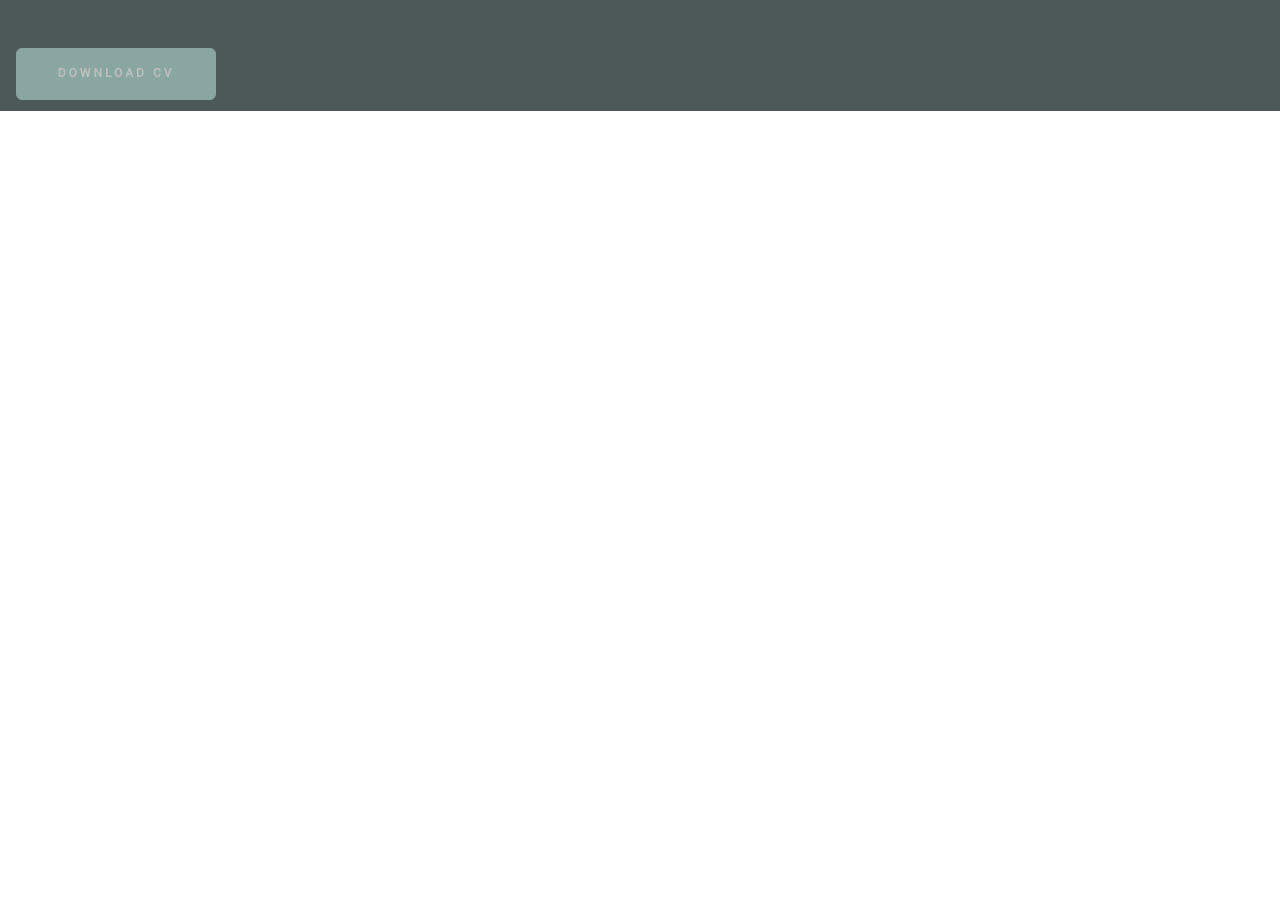
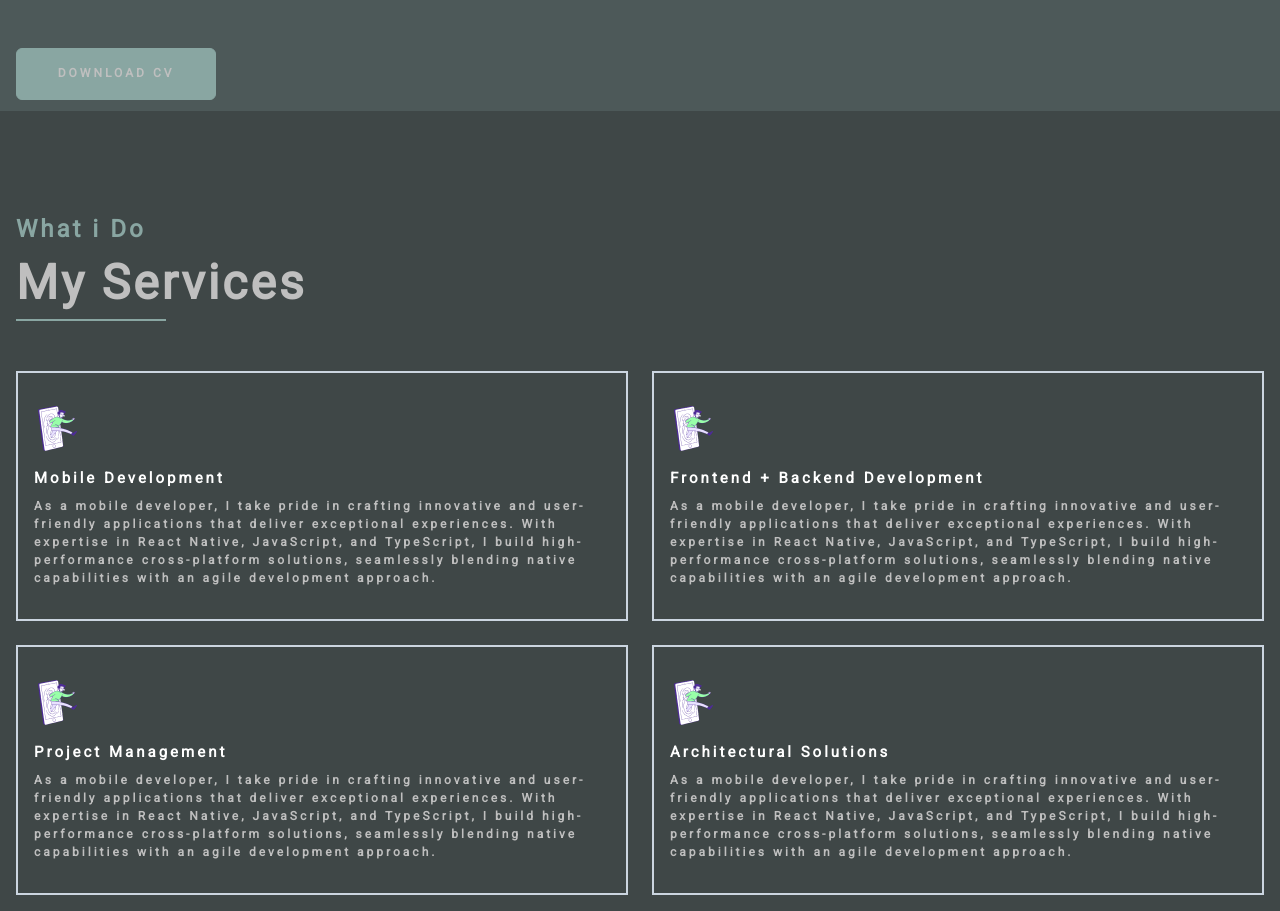
Before and after one commit to JonatasAlves9/Portifolio, a React (Vite) app: page / in a window 1280 px wide. Shown: the part 1489-2400 px from the top of the page. Before the commit the page ends 1600 px from the top, so only its background shows below. Built offline with nearby package versions, Linux system fonts and the light colour scheme.

Commit message:
feat: services

```diff
--- a/src/App.tsx
+++ b/src/App.tsx
@@ -2,7 +2,8 @@ import './App.css'
 import {ChakraProvider, extendTheme} from '@chakra-ui/react'
 import {Home} from "./pages/home";
 import '@fontsource/roboto';
-import {About} from "./pages/about"; // Importe a fonte Roboto
+import {About} from "./pages/about";
+import {Services} from "./pages/services"; // Importe a fonte Roboto
 
 function App() {
 
@@ -15,7 +16,8 @@ function App() {
             light: '#BFBFBF',
             secondary: '#89A6A2',
             background: {
-                100: '#4D5959'
+                100: '#4D5959',
+                75: "#3F4747",
             }
         },
         fonts: {
@@ -30,6 +32,7 @@ function App() {
         <ChakraProvider theme={theme}>
             <Home/>
             <About/>
+            <Services/>
         </ChakraProvider>
     )
 }
--- /dev/null
+++ b/src/pages/services/index.tsx
@@ -0,0 +1,87 @@
+import {Flex, Text, Box, Container, Spacer, Grid, Image} from '@chakra-ui/react'
+import icon from '../../assets/Vector.png'
+
+export const Services = () => {
+
+    return (
+        <Box minH={'100vh'} bg={'background.75'}>
+            <Container maxW="container.xl" pt={'100px'}>
+                <Text color={'secondary'} fontSize="24px" fontFamily={"body"}
+                      letterSpacing="3px" fontWeight="bold">
+                    What i Do
+                </Text>
+                <Text color={'light'} fontSize="48px" fontFamily={"body"}
+                      fontWeight="bold" letterSpacing="3px">
+                    My Services
+                </Text>
+                <Box border="1px solid" borderColor={"secondary"} width="150px" mr="4"/>
+                <Spacer mt={'50px'}/>
+
+                <Grid templateColumns={['1fr', '1fr', '1fr', 'repeat(2, 1fr)']} gap={6}
+                      mt={'50px'}>
+                    <Box w="100%" h="250px" border="2px solid" borderColor="gray.300" p={4}>
+                        <Flex direction="column" justify="center" h="100%">
+                            <Image w={'47px'} h={'47px'} src={icon} mb={'15px'}/>
+                            <Text color={'white'} fontSize="15px" fontFamily={"body"}
+                                  letterSpacing="3px" fontWeight="bold">
+                                Mobile Development </Text>
+                            <Text mt={2} fontSize="12px" color={'light'} fontFamily={"body"}
+                                  letterSpacing="3px" fontWeight="bold">As a mobile developer, I take pride in crafting
+                                innovative and
+                                user-friendly applications that deliver exceptional experiences. With expertise in React
+                                Native, JavaScript, and TypeScript, I build high-performance cross-platform solutions,
+                                seamlessly blending native capabilities with an agile development approach. </Text>
+                        </Flex>
+                    </Box>
+                    <Box w="100%" h="250px" border="2px solid" borderColor="gray.300" p={4}>
+                        <Flex direction="column" justify="center" h="100%">
+                            <Image w={'47px'} h={'47px'} src={icon} mb={'15px'}/>
+                            <Text color={'white'} fontSize="15px" fontFamily={"body"}
+                                  letterSpacing="3px" fontWeight="bold">
+                                Frontend + Backend Development</Text>
+                            <Text mt={2} fontSize="12px" color={'light'} fontFamily={"body"}
+                                  letterSpacing="3px" fontWeight="bold">As a mobile developer, I take pride in crafting
+                                innovative and
+                                user-friendly applications that deliver exceptional experiences. With expertise in React
+                                Native, JavaScript, and TypeScript, I build high-performance cross-platform solutions,
+                                seamlessly blending native capabilities with an agile development approach. </Text>
+                        </Flex>
+                    </Box>
+                    <Box w="100%" h="250px" border="2px solid" borderColor="gray.300" p={4}>
+                        <Flex direction="column" justify="center" h="100%">
+                            <Image w={'47px'} h={'47px'} src={icon} mb={'15px'}/>
+                            <Text color={'white'} fontSize="15px" fontFamily={"body"}
+                                  letterSpacing="3px" fontWeight="bold">
+                                Project Management </Text>
+                            <Text mt={2} fontSize="12px" color={'light'} fontFamily={"body"}
+                                  letterSpacing="3px" fontWeight="bold">As a mobile developer, I take pride in crafting
+                                innovative and
+                                user-friendly applications that deliver exceptional experiences. With expertise in React
+                                Native, JavaScript, and TypeScript, I build high-performance cross-platform solutions,
+                                seamlessly blending native capabilities with an agile development approach. </Text>
+                        </Flex>
+                    </Box>
+                    <Box w="100%" h="250px" border="2px solid" borderColor="gray.300" p={4}>
+                        <Flex direction="column" justify="center" h="100%">
+                            <Image w={'47px'} h={'47px'} src={icon} mb={'15px'}/>
+                            <Text color={'white'} fontSize="15px" fontFamily={"body"}
+                                  letterSpacing="3px" fontWeight="bold">
+                                Architectural Solutions
+                            </Text>
+                            <Text mt={2} fontSize="12px" color={'light'} fontFamily={"body"}
+                                  letterSpacing="3px" fontWeight="bold">As a mobile developer, I take pride in crafting
+                                innovative and
+                                user-friendly applications that deliver exceptional experiences. With expertise in React
+                                Native, JavaScript, and TypeScript, I build high-performance cross-platform solutions,
+                                seamlessly blending native capabilities with an agile development approach. </Text>
+                        </Flex>
+                    </Box>
+
+                </Grid>
+
+            </Container>
+
+        </Box>
+    )
+
+}
```
Also changed, not shown: src/assets/Vector.png (added).
